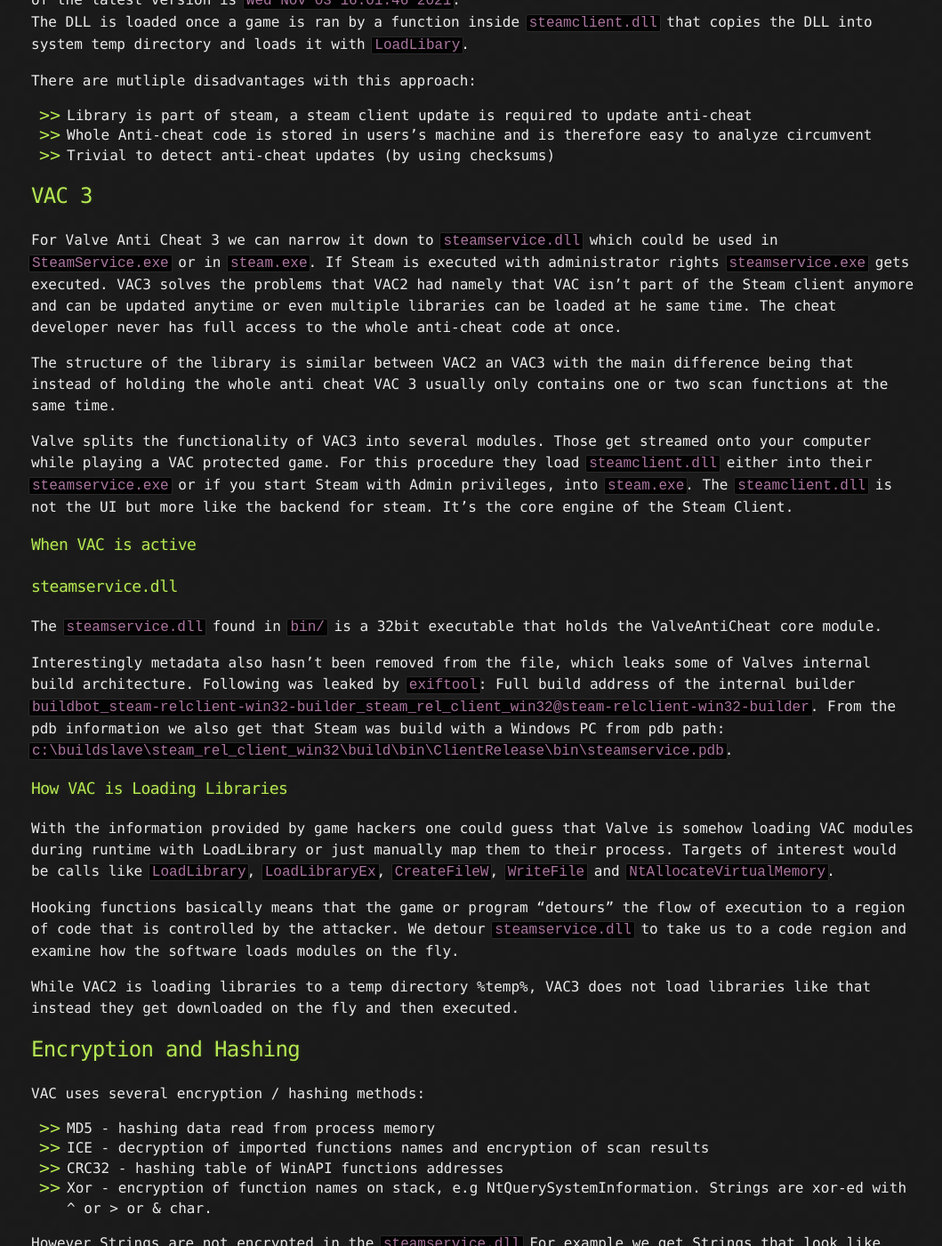
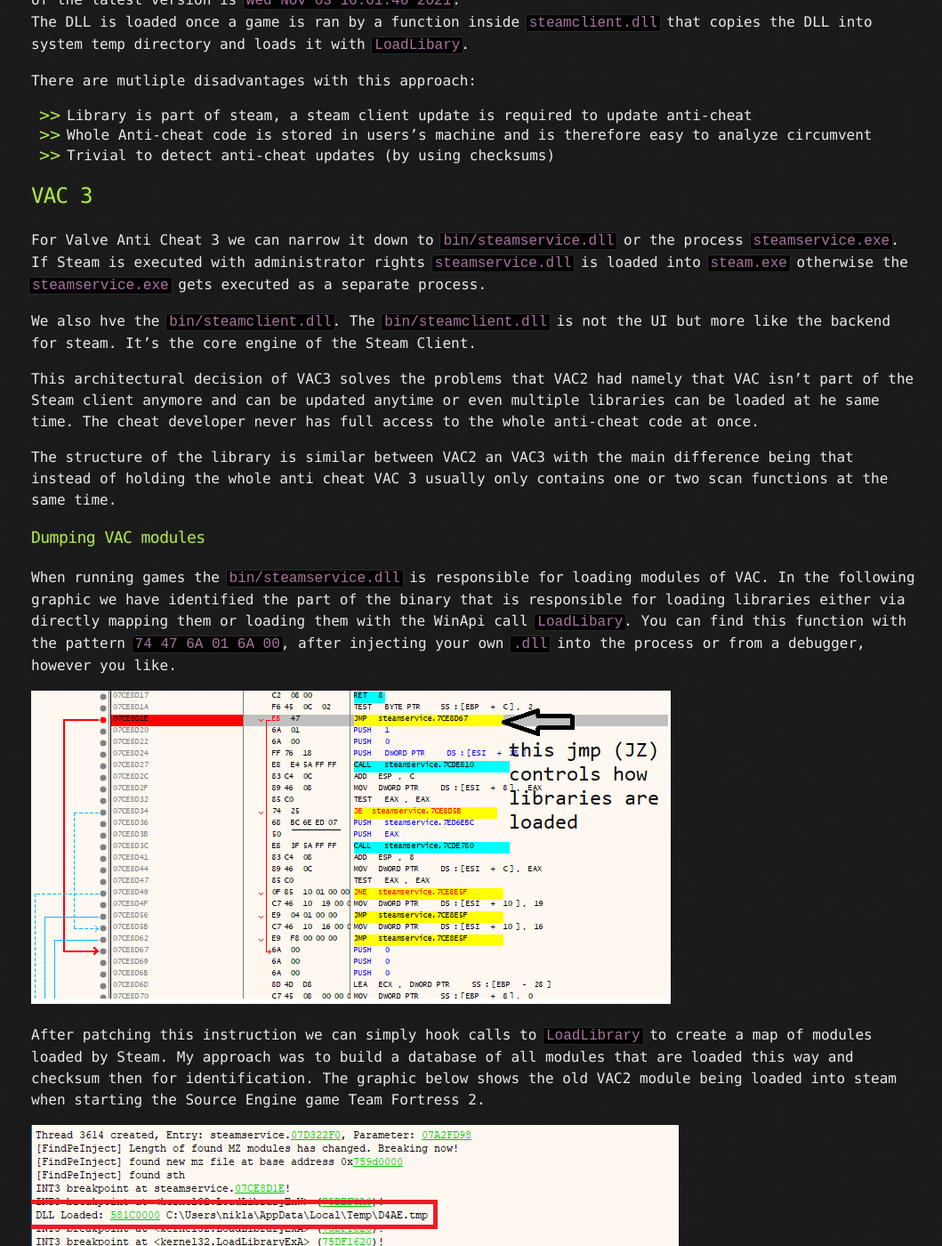
Before and after one commit to 0xNB/revblog, a Jekyll site: the page built from _posts/2022-07-12-Valve-Anti-Cheat.md, in a window 1280 px wide and 1400 px high, scrolled down 1229 px. Shown: the whole window at 89% size, without its empty margins (105-1164 px from the left). Built offline with Jekyll 4.4.1, drawn with Linux system fonts in a browser that asks for light colours; some of the changed text lies outside the part shown.

Commit message:
change anti cheat chapter

````diff
--- a/_posts/2022-07-12-Valve-Anti-Cheat.md
+++ b/_posts/2022-07-12-Valve-Anti-Cheat.md
@@ -44,14 +44,24 @@ There are mutliple disadvantages with this approach:
 
 ## VAC 3
 
-For Valve Anti Cheat 3 we can narrow it down to `steamservice.dll` which could be used in `SteamService.exe` or in `steam.exe`. If Steam is executed with administrator rights `steamservice.exe` gets executed. VAC3 solves the problems that VAC2 had namely that VAC isn't part of the Steam client anymore and can be updated anytime or even multiple libraries can be loaded at he same time. The cheat developer never has full access to the whole anti-cheat code at once.
+For Valve Anti Cheat 3 we can narrow it down to `bin/steamservice.dll` or the process `steamservice.exe`. If Steam is executed with administrator rights `steamservice.dll` is loaded into `steam.exe` otherwise the `steamservice.exe` gets executed as a separate process.
+
+We also hve the `bin/steamclient.dll`.
+The `bin/steamclient.dll` is not the UI but more like the backend for steam. It's the core engine of the Steam Client.
+
+This architectural decision of VAC3 solves the problems that VAC2 had namely that VAC isn't part of the Steam client anymore and can be updated anytime or even multiple libraries can be loaded at he same time. The cheat developer never has full access to the whole anti-cheat code at once.
 
 The structure of the library is similar between VAC2 an VAC3 with the main difference being that instead of holding the whole anti cheat VAC 3 usually only contains one or two scan functions at the same time.
 
-Valve splits the functionality of VAC3 into several modules. Those get streamed onto your computer while playing a VAC protected game. For this procedure they load `steamclient.dll` either into their `steamservice.exe` or if you start Steam with Admin privileges, into `steam.exe`. The `steamclient.dll` is not the UI but more like the backend for steam. It's the core engine of the Steam Client.
+### Dumping VAC modules
 
-### When VAC is active
+When running games the `bin/steamservice.dll` is responsible for loading modules of VAC. In the following graphic we have identified the part of the binary that is responsible for loading libraries either via directly mapping them or loading them with the WinApi call `LoadLibary`. You can find this function with the pattern `74 47 6A 01 6A 00`, after injecting your own `.dll` into the process or from a debugger, however you like.
 
+![Steam Loading Libraries](/assets/steamloadlibrary.png)
+
+After patching this instruction we can simply hook calls to `LoadLibrary` to create a map of modules loaded by Steam. My approach was to build a database of all modules that are loaded this way and checksum then for identification. The graphic below shows the old VAC2 module being loaded into steam when starting the Source Engine game Team Fortress 2.
+
+![Steam Loading Libraries](/assets/vac2loading.png)
 
 
 ### [](#header-2)steamservice.dll
@@ -87,8 +97,31 @@ However Strings are not encrypted in the `steamservice.dll` For example we get S
 The `SteamService.exe` manually maps the VAC modules, but we can force Steam to use `LoadLibrary` by byte patching the following instruction:
 
 ```
-.text:1002A84C jz short loc_1002A895 -> jmp short loc_1002A895
+.text:1002A8 4C jz short loc_1002A895 -> jmp short loc_1002A895
 ```
+
+# VAC Capabilities
+
+While VAC is loaded it has the capability of and has been seen:
+
+    Scanning all your files
+    Scanning all running processes
+    Scanning your registry
+    Enumerating all open handles
+    Scanning for hooks
+    Signature scanning for known cheats
+
+# How to Bypass
+
+
+    Encrypt all strings
+    Randomize module, process, window & window class names
+    Use polymorphic code to evade signature detection
+    Stay off the disk as much as possible, stream everything into memory
+    Clean all your tracks, avoid registry keys etc...
+    Consider hooking and completely spoofing all VAC scans
+
+
 
 # [](#modules) 2 List of Modules August 2922
 
````
Also changed, not shown: other parts of _posts/2022-07-12-Valve-Anti-Cheat.md (+1 -0 lines), assets/steamloadlibrary.png (added), assets/vac2loading.png (added).
